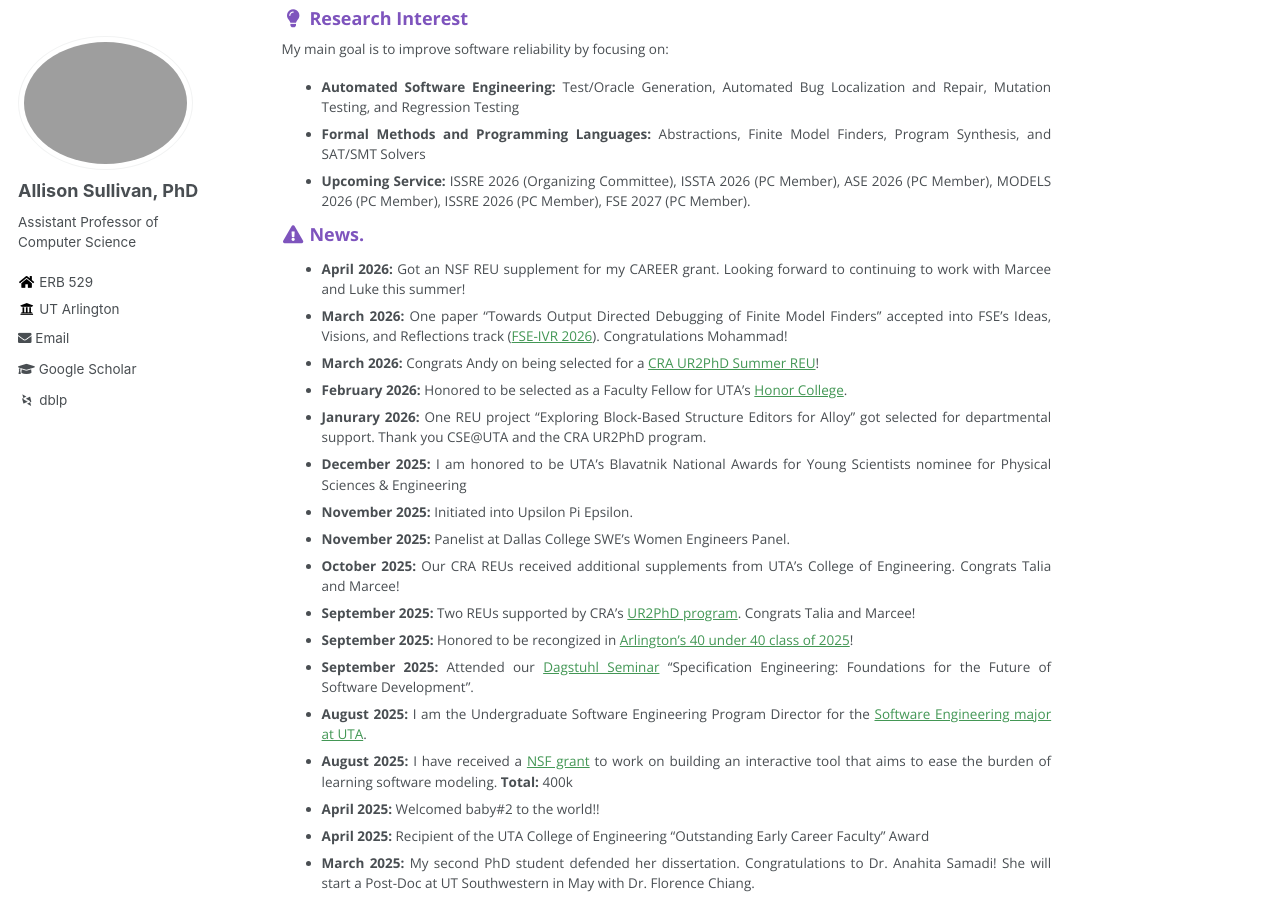
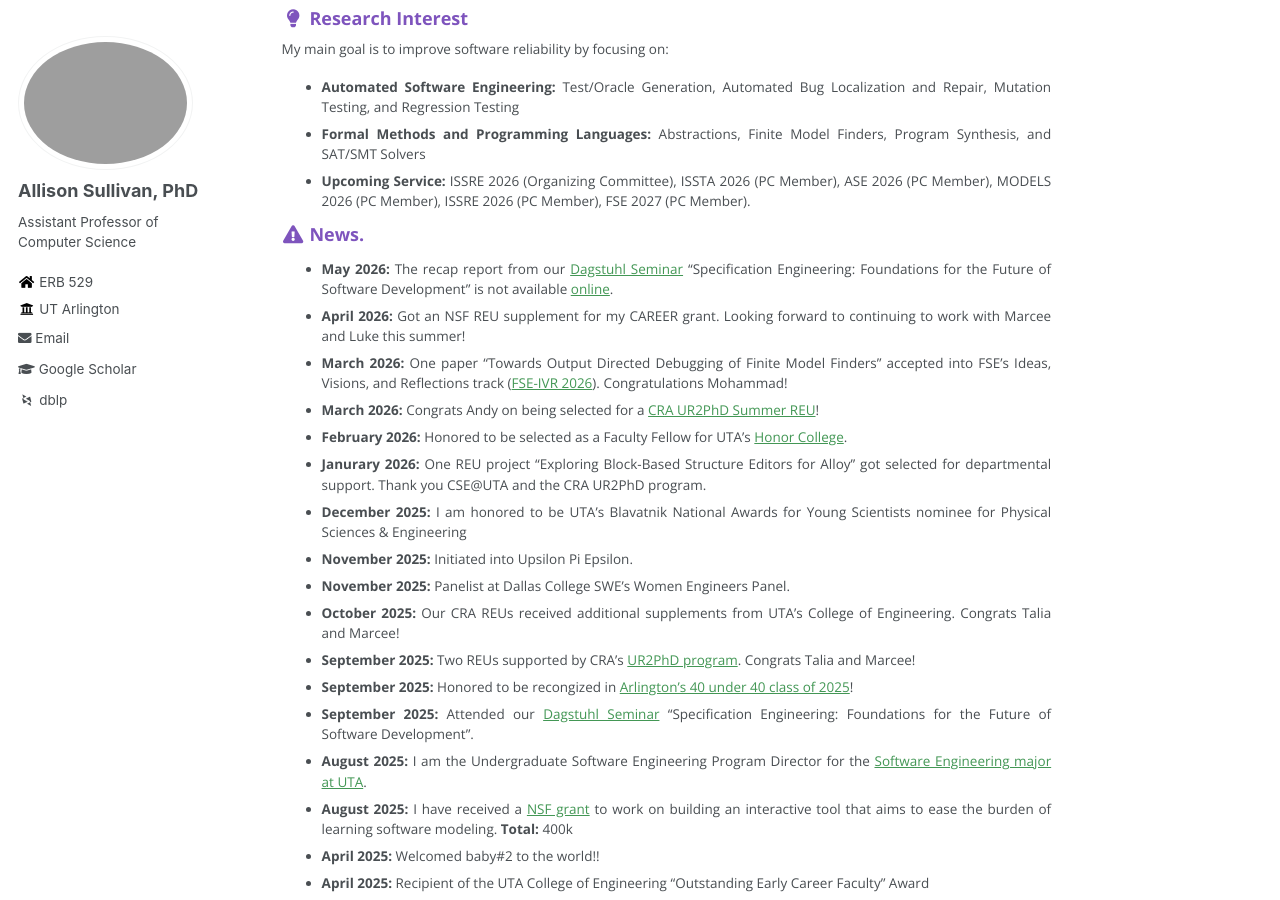
Before and after one commit to Allisonius/allisonius.github.io, a Jekyll site: the page built from _pages/about.md, in a window 1280 px wide and 900 px high, scrolled down 499 px. Built offline with Jekyll 4.4.1, drawn with Linux system fonts in a browser that asks for light colours; some web fonts are replaced.

Commit message:
Update about.md

```diff
--- a/_pages/about.md
+++ b/_pages/about.md
@@ -27,6 +27,7 @@ My main goal is to improve software reliability by focusing on:
 
 ### <i class="fa fa-fw fa-exclamation-triangle" aria-hidden="true"></i> News.
 
+* **May 2026:** The recap report from our [Dagstuhl Seminar](https://www.dagstuhl.de/seminars/seminar-calendar/seminar-details/25392) "Specification Engineering: Foundations for the Future of Software Development" is not available [online](https://drops.dagstuhl.de/entities/document/10.4230/DagRep.15.9.160).
 * **April 2026:** Got an NSF REU supplement for my CAREER grant. Looking forward to continuing to work with Marcee and Luke this summer!
 * **March 2026:** One paper "Towards Output Directed Debugging of Finite Model Finders" accepted into FSE's Ideas, Visions, and Reflections track ([FSE-IVR 2026](https://conf.researchr.org/track/fse-2026/fse-2026-ideas-visions-and-reflections)). Congratulations Mohammad!
 * **March 2026:** Congrats Andy on being selected for a [CRA UR2PhD Summer REU](https://cra.org/ur2phd/)!
```
